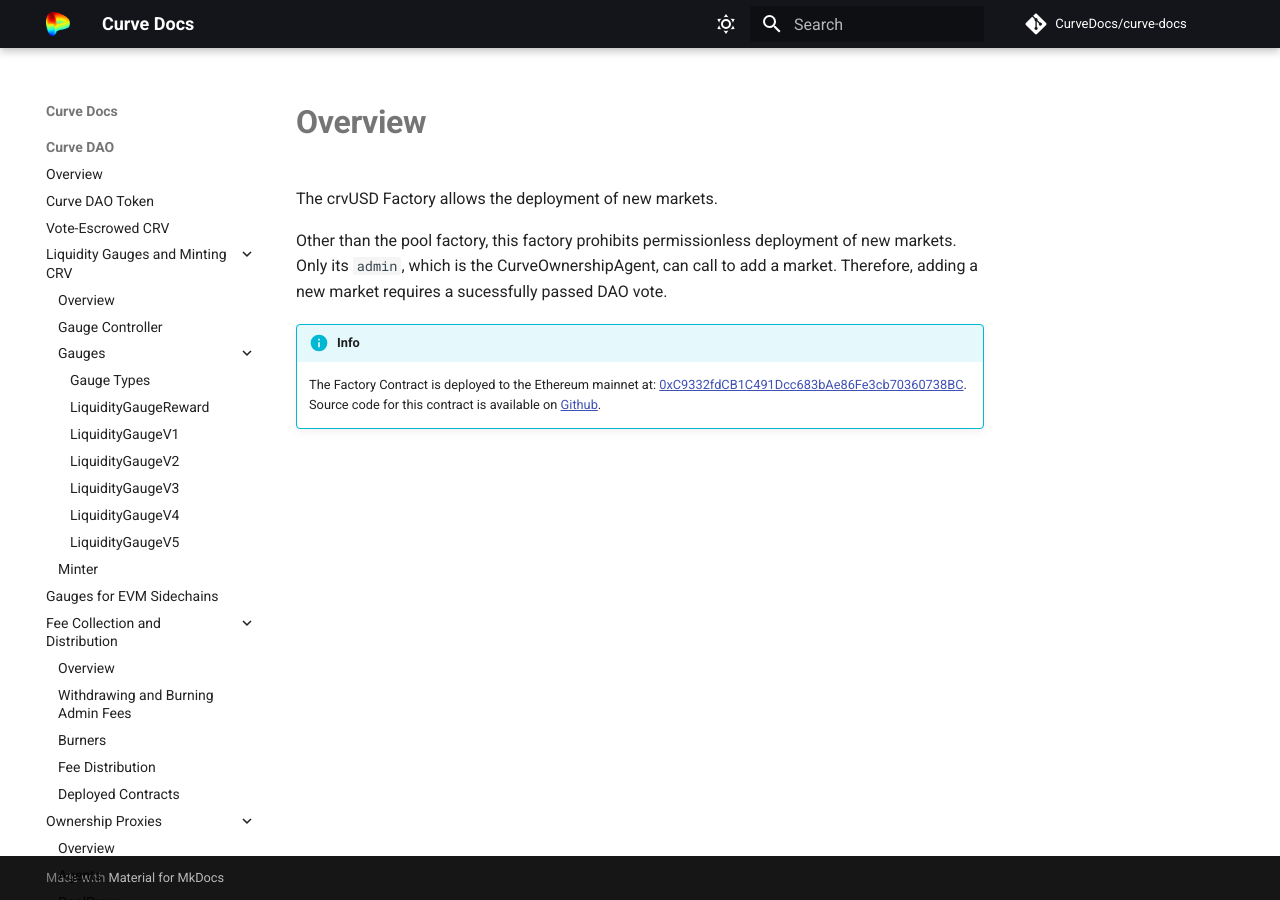
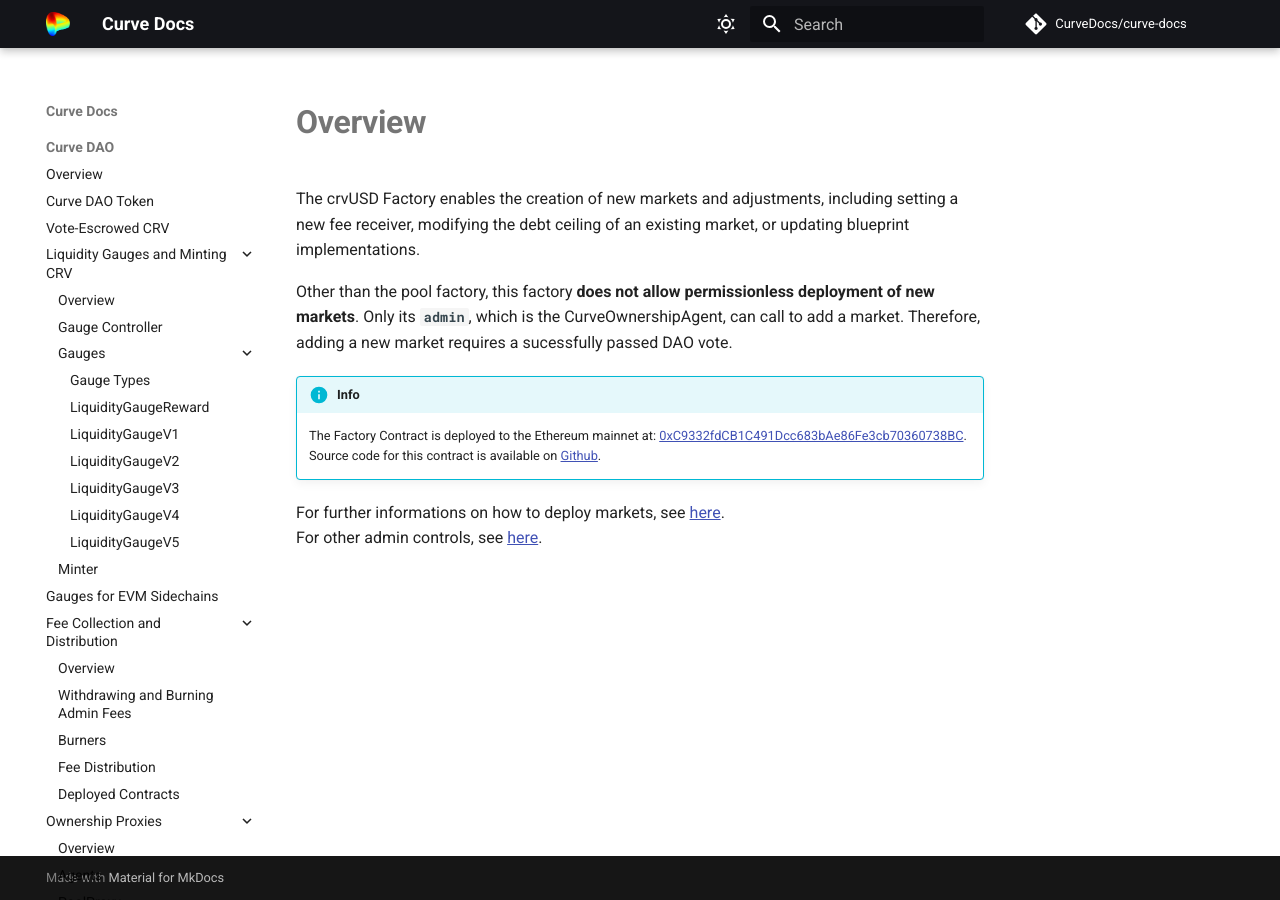
Before and after one commit to CurveDocs/curve-docs, an MkDocs documentation site: the page built from docs/factory/crvusd_factory/overview.md, in a window 1280 px wide. Built offline with MkDocs 1.6.1 and Material for MkDocs 9.7.7, drawn with Linux system fonts in a browser that asks for light colours; comment, search, counter and statistics services are not loaded.

Commit message:
crvusd factory overview

```diff
--- a/docs/factory/crvusd_factory/overview.md
+++ b/docs/factory/crvusd_factory/overview.md
@@ -1,7 +1,12 @@
-The crvUSD Factory allows the deployment of new markets.
+The crvUSD Factory enables the creation of new markets and adjustments, including setting a new fee receiver, modifying the debt ceiling of an existing market, or updating blueprint implementations.
 
-Other than the pool factory, this factory prohibits permissionless deployment of new markets. Only its `admin`, which is the CurveOwnershipAgent, can call to add a market. Therefore, adding a new market requires a sucessfully passed DAO vote.
+Other than the pool factory, this factory **does not allow permissionless deployment of new markets**. Only its **`admin`**, which is the CurveOwnershipAgent, can call to add a market. Therefore, adding a new market requires a sucessfully passed DAO vote.
+
 
 !!! info
     The Factory Contract is deployed to the Ethereum mainnet at: [0xC9332fdCB1C491Dcc683bAe86Fe3cb70360738BC](https://etherscan.io/address/0xC9332fdCB1C491Dcc683bAe86Fe3cb70360738BC).
     Source code for this contract is available on [Github](https://github.com/curvefi/curve-stablecoin/blob/master/contracts/ControllerFactory.vy).
+
+
+For further informations on how to deploy markets, see [here](../crvusd_factory/deployer_api.md).
+For other admin controls, see [here](../crvusd_factory/admin_controls.md).
```
